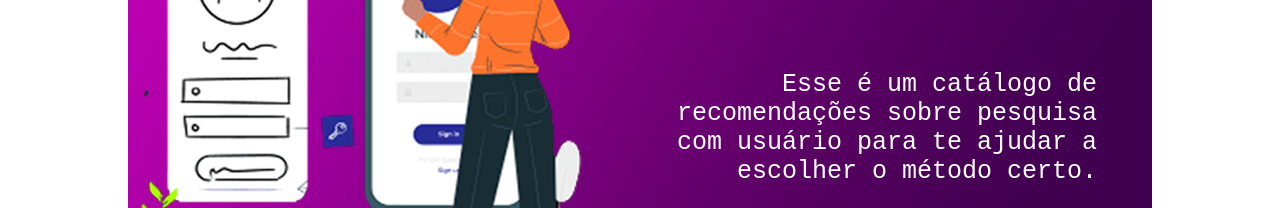
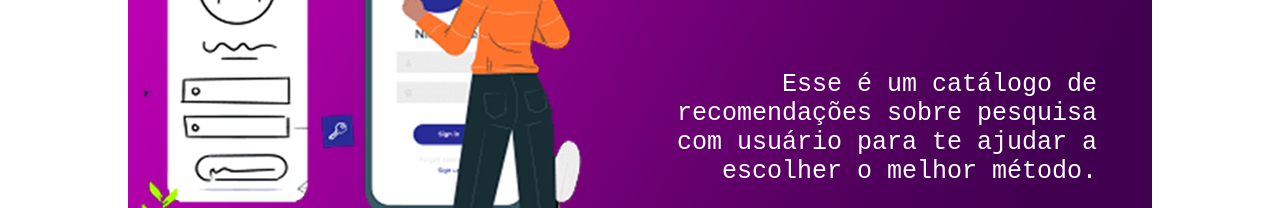
Before and after one commit to pbluana11/catux, a plain HTML site: page index.html in a window 1280 px wide. Shown: the part 273-481 px from the top of the page. Drawn offline with Linux system fonts and the light colour scheme.

Commit message:
index.html

```diff
--- a/index.html
+++ b/index.html
@@ -32,7 +32,7 @@
             <article class="inicio" id="inicio">
 
                 <h1>Olá!</h1>
-                <p>Esse é um catálogo de recomendações sobre pesquisa com usuário para te ajudar a escolher o método certo.</p>
+                <p>Esse é um catálogo de recomendações sobre pesquisa<br> com usuário para te ajudar a escolher o melhor método.</p>
 
                 <div>
                 <button class="botao"><a href="menuprincipal.html">Vamos Começar!</a></button>
```
